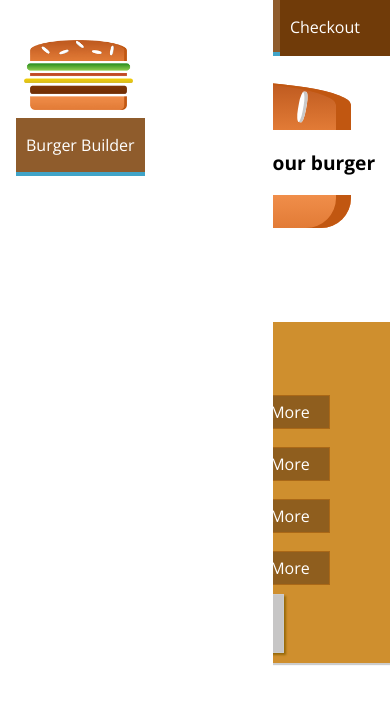
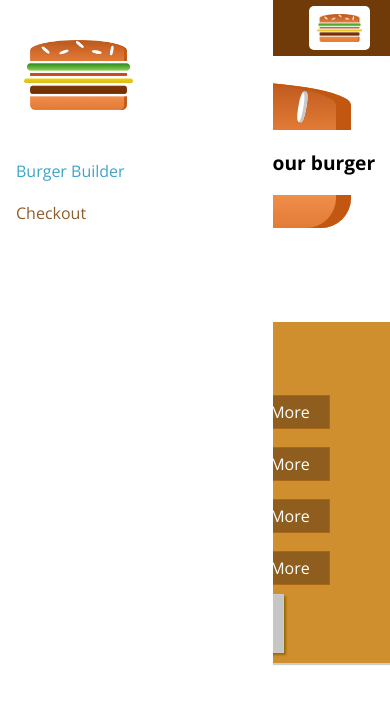
Before and after one commit to andrewrey/burgerbuilderapp, a React (Create React App) app: page / in a window 390 px wide. Shown: the top 704 px of the page. Built offline with nearby package versions, Linux system fonts and the light colour scheme.

Commit message:
addjust css for nav bar in toolbar for mobile devices

```diff
--- a/src/Components/Navigation/NavigationItems/NavigationItem/NavigationItem.module.css
+++ b/src/Components/Navigation/NavigationItems/NavigationItem/NavigationItem.module.css
@@ -1,19 +1,38 @@
+.NavigationItem {
+  margin: 10px 0;
+  box-sizing: border-box;
+  display: block;
+  width: 100%;
+}
+
+.NavigationItem a {
+  color: #8f5c2c;
+  text-decoration: none;
+  width: 100%;
+  box-sizing: border-box;
+  display: block;
+}
+
+.NavigationItem a:hover,
+.NavigationItem a:active,
+.NavigationItem a.Active {
+  color: #40a4c8;
+}
+
+@media (min-width: 500px) {
   .NavigationItem {
     margin: 0;
-  box-sizing: border-box;
     display: flex;
     height: 100%;
+    width: auto;
     align-items: center;
   }
 
   .NavigationItem a {
     color: white;
-  text-decoration: none;
     height: 100%;
     padding: 16px 10px;
     border-bottom: 4px solid transparent;
-  box-sizing: border-box;
-  display: block;
   }
 
   .NavigationItem a:hover,
@@ -23,3 +42,4 @@
     border-bottom: 4px solid #40a4c8;
     color: white;
   }
+}
--- a/src/Components/Navigation/NavigationItems/NavigationItems.module.css
+++ b/src/Components/Navigation/NavigationItems/NavigationItems.module.css
@@ -3,6 +3,13 @@
   padding: 0;
   list-style: none;
   display: flex;
+  flex-direction: column;
   align-items: center;
   height: 100%;
 }
+
+@media (min-width: 500px) {
+  .NavigationItems {
+    flex-direction: row;
+  }
+}
--- a/src/Components/Navigation/SideDrawer/SideDrawer.module.css
+++ b/src/Components/Navigation/SideDrawer/SideDrawer.module.css
@@ -28,4 +28,5 @@
 
 .Logo {
   height: 11%;
+  margin-bottom: 32px;
 }
--- a/src/Components/Navigation/Toolbar/Toolbar.js
+++ b/src/Components/Navigation/Toolbar/Toolbar.js
@@ -9,7 +9,7 @@
       <div className={classes.Logo}>
         <Logo />
       </div>
-      <nav>
+      <nav className={classes.DesktopOnly}>
         <NavigationItems />
       </nav>
     </header>
--- a/src/Components/Navigation/Toolbar/Toolbar.module.css
+++ b/src/Components/Navigation/Toolbar/Toolbar.module.css
@@ -20,3 +20,9 @@
 .Logo {
   height: 80%;
 }
+
+@media (max-width: 499px) {
+  .DesktopOnly {
+    display: none;
+  }
+}
```
Lines whose indentation alone changed are shown as unchanged.
